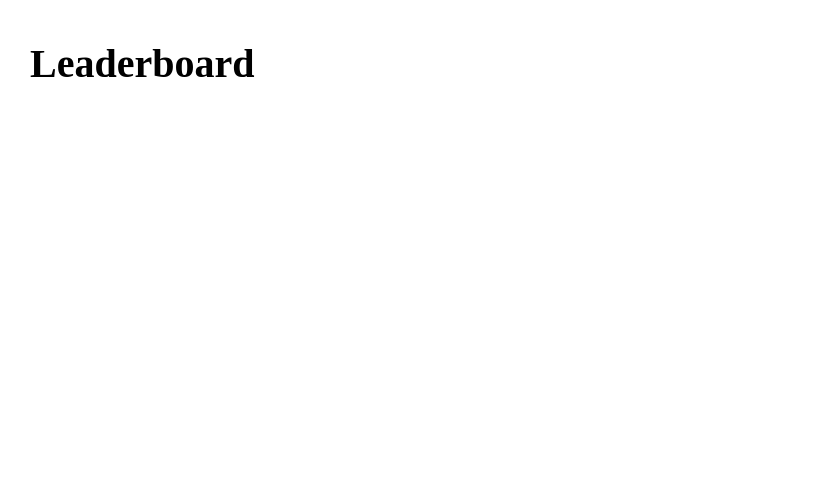
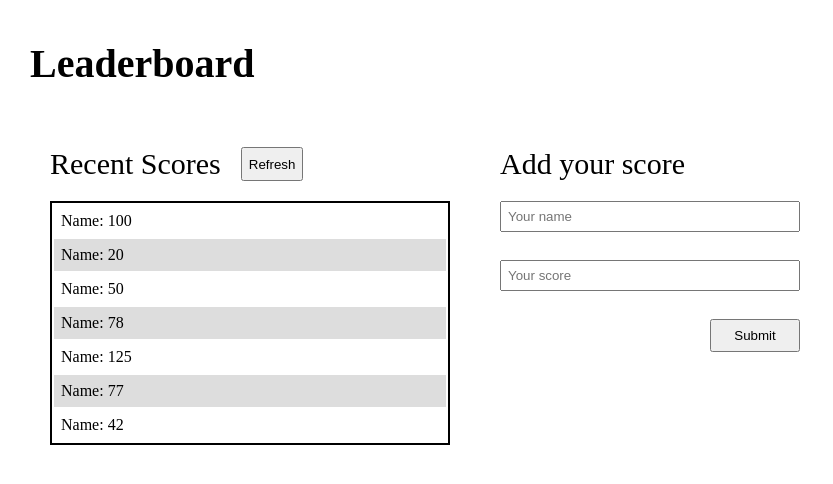
Before and after one commit to jonas-45/Leaderboard, a website built with webpack: page src/index.html in a window 1280 px wide. Shown: the whole page, without its empty margins (0-833 px from the left). Built offline with nearby package versions, Linux system fonts and the light colour scheme.

Commit message:
import scores table and scores form into index.js

```diff
--- a/src/index.js
+++ b/src/index.js
@@ -1 +1,6 @@
 import './styles/styles.css';
+import showScoresTable from './modules/showScores';
+import addScoresForm from './modules/addScores';
+
+showScoresTable();
+addScoresForm();
--- a/src/addScores.js
+++ b/src/modules/addScores.js
@@ -12,3 +12,9 @@ const addScores = `
 </form>
 </div>
 `;
+
+const addScoresForm = () => {
+  content.innerHTML += addScores;
+}
+
+export default addScoresForm;
--- a/src/showScores.js
+++ b/src/modules/showScores.js
@@ -33,7 +33,7 @@ const displayScores = `
 </div>`;
 
 const showScoresTable = () => {
-  content.insertAdjacentHTML = ('afterbegin', displayScores);
+  content.innerHTML = displayScores;
 }
 
 export default showScoresTable;
```
Also changed, not shown: src/index.html (+1 -1 lines), dist/index.html, dist/main.js.
